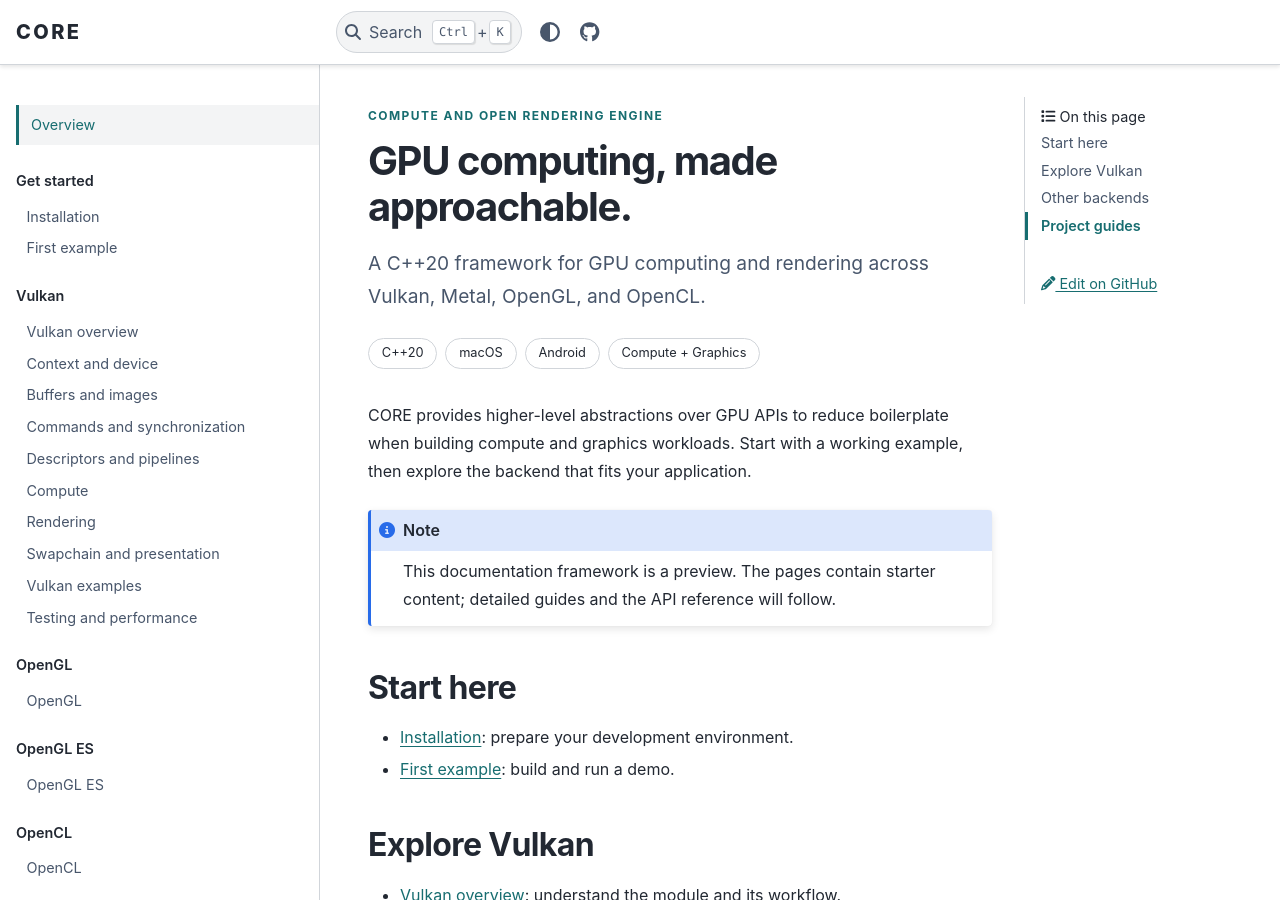
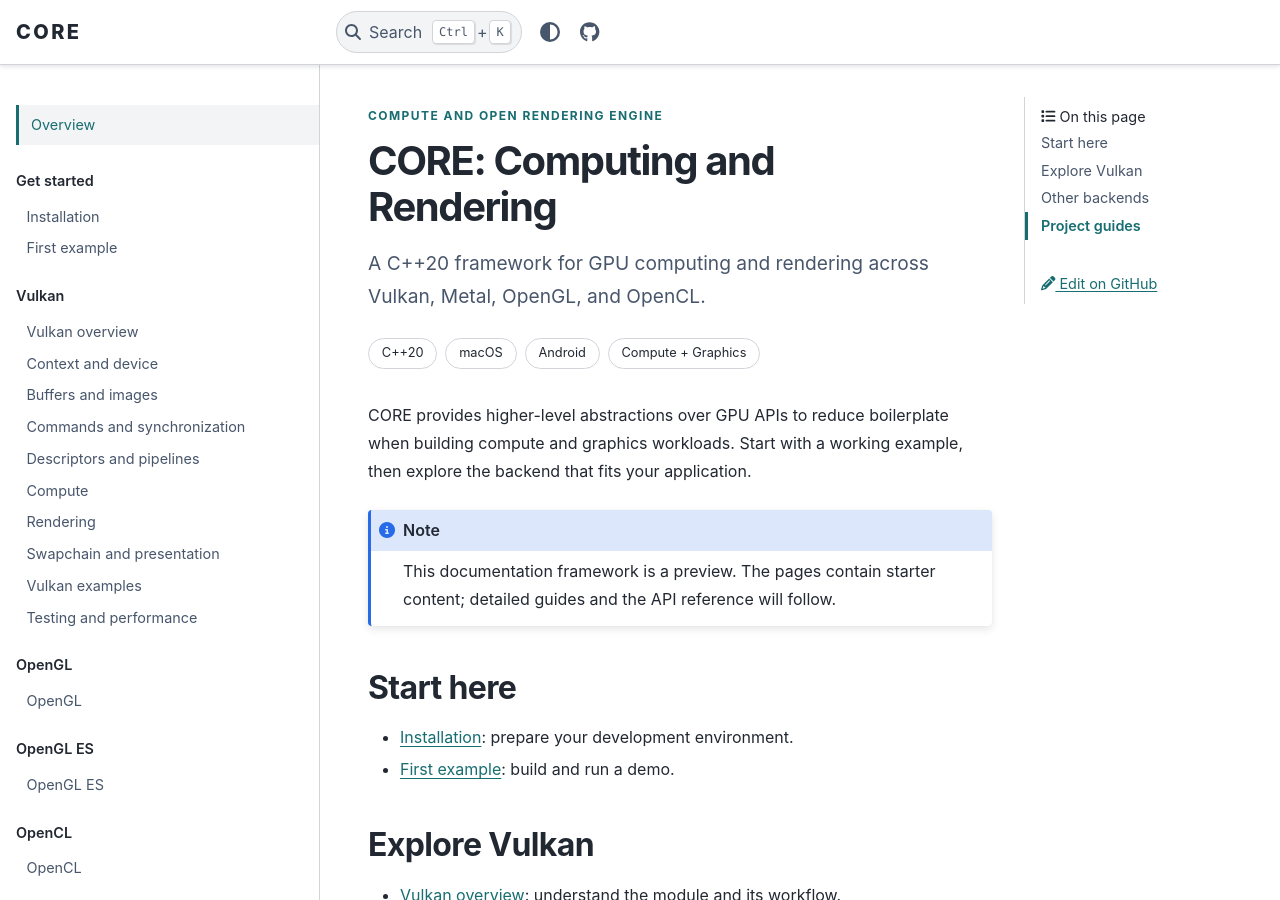
Before and after one commit to core-computings/core-computings.github.io, a Sphinx documentation site: the page built from docs/index.md, in a window 1280 px wide and 900 px high. Built offline with Sphinx 7.4.7 and the PyData theme 0.15.4, drawn with Linux system fonts in a browser that asks for light colours.

Commit message:
update title

```diff
--- a/docs/index.md
+++ b/docs/index.md
@@ -1,6 +1,6 @@
 <div class="core-eyebrow">COMPUTE AND OPEN RENDERING ENGINE</div>
 
-# GPU computing, made approachable.
+# CORE: Computing and Rendering
 
 <div class="core-lead">A C++20 framework for GPU computing and rendering across Vulkan, Metal, OpenGL, and OpenCL.</div>
 
```
